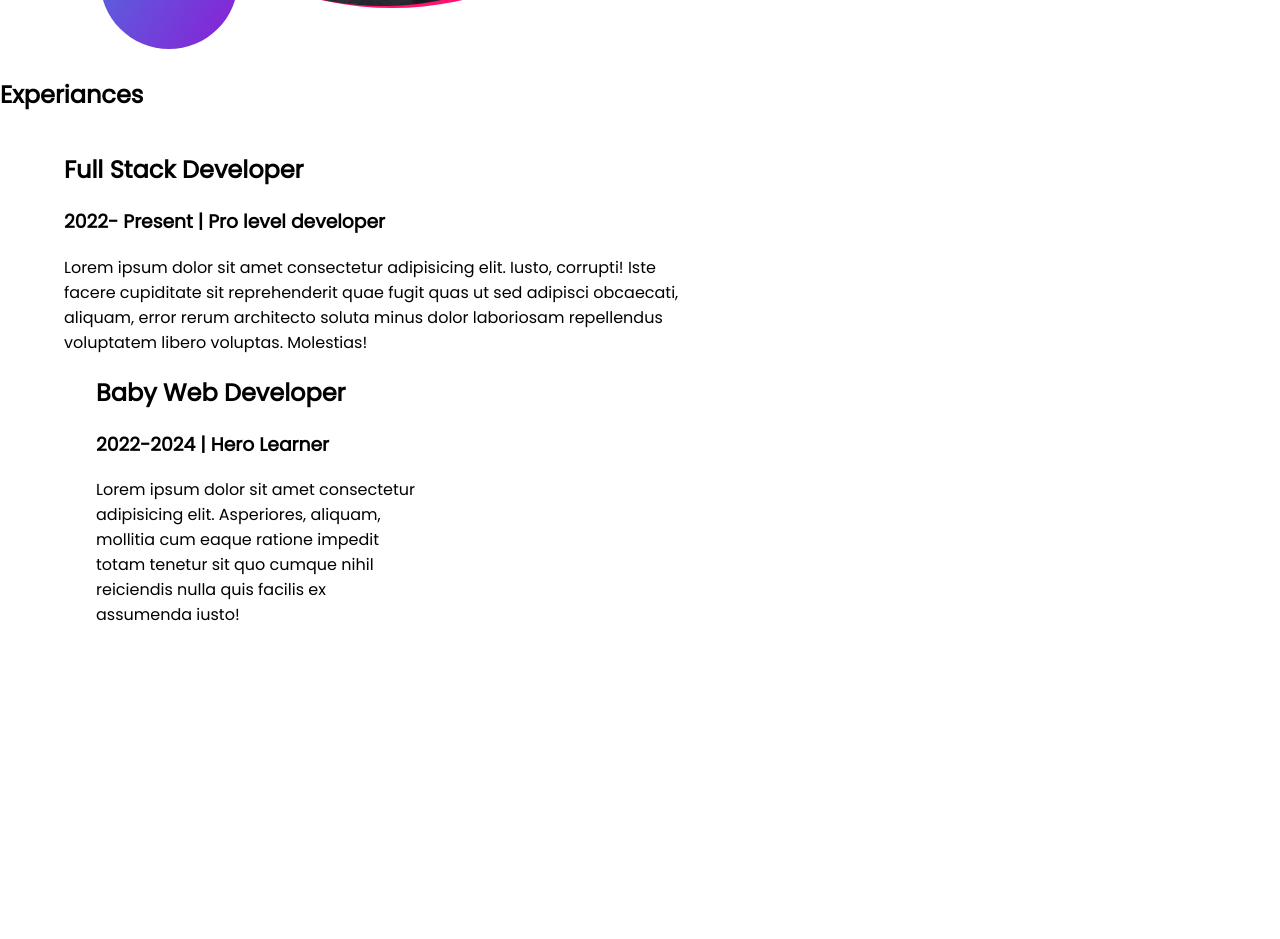
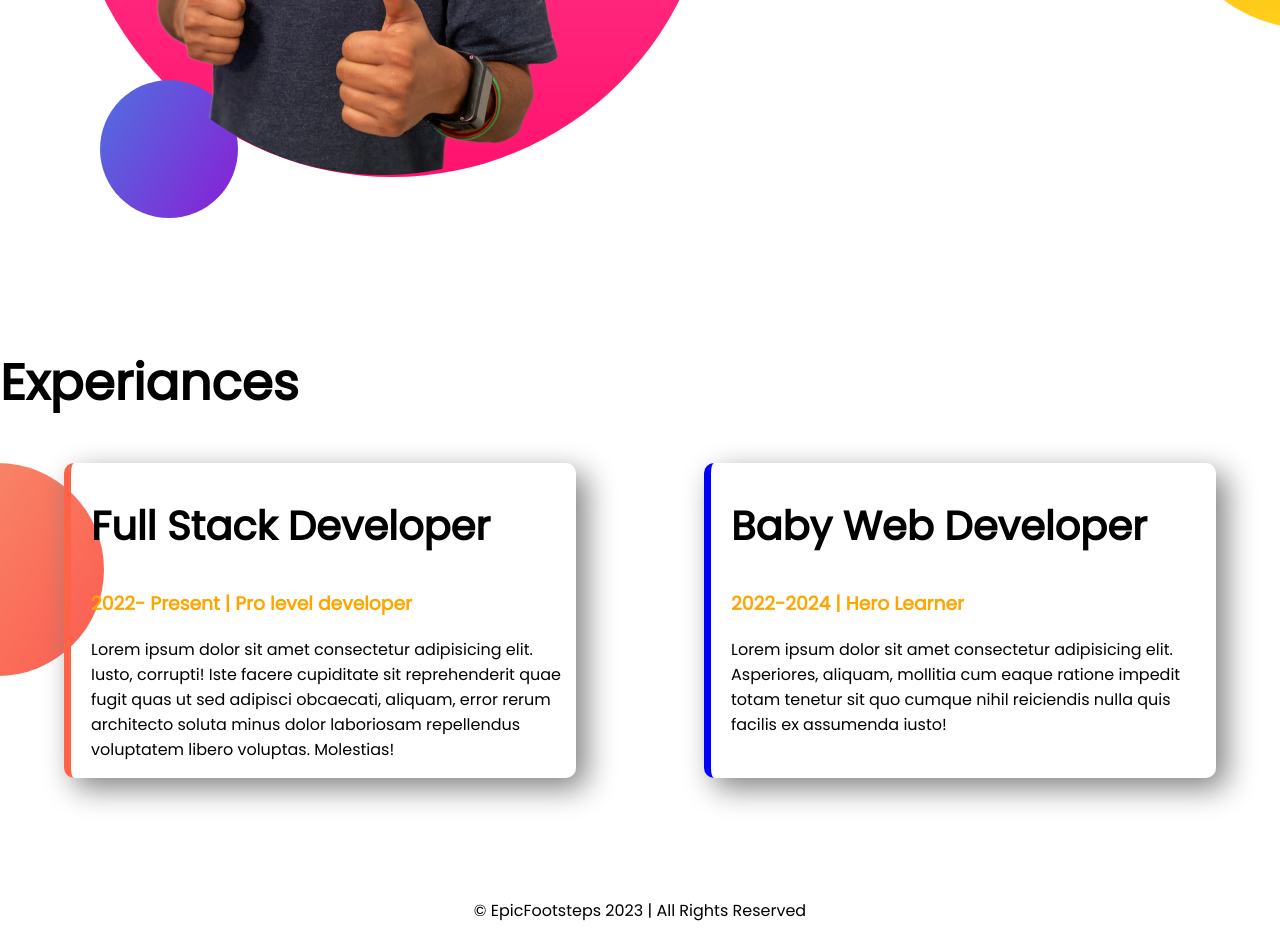
Before and after one commit to MD-Faysal-islam/Developer-Protfolio, a plain HTML site: page index.html in a window 1280 px wide. Shown: the part 1100-2039 px from the top of the page. Before the commit the page ends 1743 px from the top, so only its background shows below. Drawn offline with Linux system fonts and the light colour scheme.

Commit message:
footer added

```diff
--- a/index.html
+++ b/index.html
@@ -48,27 +48,31 @@
     </section>
     <section class="exp-area">
         <h1>Experiances</h1>
-        <div class="flexibal-container">
-            <div class="header">
-                <h1>Full Stack Developer</h1>
-                <h3>2022- Present | Pro level developer</h3>
+        <div class="flexibal-container ">
+            <div id="full-stack-developer" class="experiance-unit">
+                <h2>Full Stack Developer</h2>
+                <h3 class="orange-color">2022- Present | Pro level developer</h3>
                 <p>Lorem ipsum dolor sit amet consectetur adipisicing elit. Iusto, corrupti! Iste facere cupiditate sit
                     reprehenderit quae fugit quas ut sed adipisci obcaecati, aliquam, error rerum architecto soluta
                     minus
                     dolor laboriosam repellendus voluptatem libero voluptas. Molestias!</p>
-                <div class="header">
-                    <h1>Baby Web Developer</h1>
-                    <h3>2022-2024 | Hero Learner</h3>
-                    <p>Lorem ipsum dolor sit amet consectetur adipisicing elit. Asperiores, aliquam, mollitia cum eaque
-                        ratione impedit totam tenetur sit quo cumque nihil reiciendis nulla quis facilis ex assumenda
-                        iusto!
-                    </p>
-                </div>
+            </div>
+            <div id="baby-web-developer" class="experiance-unit">
+                <h2>Baby Web Developer</h2>
+                <h3 class="orange-color">2022-2024 | Hero Learner</h3>
+                <p>Lorem ipsum dolor sit amet consectetur adipisicing elit. Asperiores, aliquam, mollitia cum eaque
+                    ratione impedit totam tenetur sit quo cumque nihil reiciendis nulla quis facilis ex assumenda
+                    iusto!
+                </p>
             </div>
         </div>
 
     </section>
 
 </body>
+<footer>
+    <p>© EpicFootsteps 2023 | All Rights Reserved
+    </p>
+</footer>
 
 </html>
--- a/style.css
+++ b/style.css
@@ -4,21 +4,31 @@ body {
 }
 
 h1 {
-    size: 50px;
+    font-size: 50px;
+}
+
+h2 {
+    font-size: 40px;
 }
 
 .name {
     color: orange;
 }
 
+section {
+    margin-bottom: 120px;
+}
+
 .flexibal-container {
     display: flex;
-    bottom: 150px;
+    background-image: url(/web-developer-portfolio-master/images/exp-bg.png);
+    background-repeat: no-repeat;
 }
 
 .top-banner {
     background-image: url(/web-developer-portfolio-master/images/top-banner.png);
     background-repeat: no-repeat;
+    background-position: left;
 }
 
 .header {
@@ -43,3 +53,29 @@ h1 {
     background-position: right;
     background-repeat: no-repeat;
 }
+
+.orange-color {
+    color: orange;
+}
+
+.experiance-unit {
+    box-shadow: 10px 10px 30px gray;
+    width: 40%;
+    margin-left: 5%;
+    margin-right: 5%;
+    padding-left: 20px;
+    border-radius: 10px;
+    border-left: 7px solid blue;
+}
+
+#baby-web-developer {
+    border-left: 7px solid blue;
+}
+
+#full-stack-developer {
+    border-left: 7px solid tomato;
+}
+
+footer p {
+    text-align: center;
+}
```
